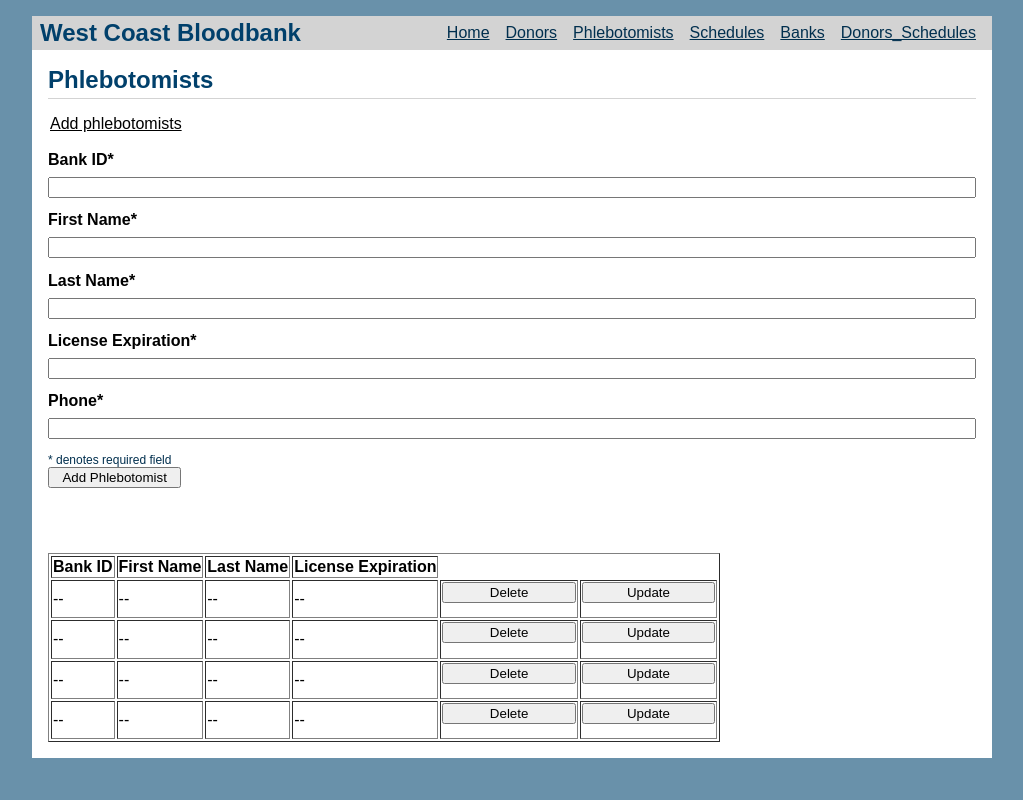
After one commit to joymicoariola/wc_bloodbank, a Flask app: page /Phlebotomists in a window 1280 px wide. The commit adds this page. Shown: the whole page, without its empty margins (128-1151 px from the left). Run offline with Flask 2, Linux system fonts and the light colour scheme; some libraries are stand-ins or nearby versions.

Commit message:
5/15/21 Project Step 4 Upload

```diff
--- a/app.py
+++ b/app.py
@@ -1,6 +1,6 @@
 from flask import Flask, render_template
 import MySQLdb as mariadb
-from db_credentials import host, user, passwd, db
+#from db_credentials import host, user, passwd, db
 import os
 
 # Configuration
@@ -40,13 +40,13 @@ people_from_app_py = [
 def index():
     return render_template("index.j2")
 
-@app.route('/donations')
-def donations():
-    return render_template("donations.j2", people=people_from_app_py)
-
 @app.route('/donors')
 def donors():
     return render_template("donors.j2", people=people_from_app_py)
+
+@app.route('/Phlebotomists')
+def phlebotomists():
+    return render_template("phlebotomists.j2", people=people_from_app_py)
 
 @app.route('/schedules')
 def schedules():
@@ -60,12 +60,8 @@ def banks():
 def donors_schedules():
     return render_template("donors_schedules.j2", people=people_from_app_py)
 
-@app.route('/time_slots')
-def time_slots():
-    return render_template("time_slots.j2", people=people_from_app_py)
-
 # Listener
 
 if __name__ == "__main__":
-    port = int(os.environ.get('PORT', 7986))
+    port = int(os.environ.get('PORT', 7985))
     app.run(host="flip1.engr.oregonstate.edu", port=port, debug=True)
--- a/templates/banks.j2
+++ b/templates/banks.j2
@@ -19,6 +19,8 @@
         <input type="text" name="state" id="state">
         <label for="zip">Zip Code*</label>
         <input type="text" name="zip" id="zip">
+        <label for="zip">Phone*</label>
+        <input type="text" name="phone" id="phone">
         <a style="font-size:12px;">* denotes required field</a>
         <input type="submit" formmethod="post" value="Add Bank">
       </form>
@@ -29,9 +31,9 @@
     <table class="dataTable" border="1">
     <thead>
     <tr>
-        <th>Bank ID</th>
         <th>Bank Name</th>
         <th>Bank Address</th>
+        <th>Phone Number</th>
     </tr>
     <tbody>
     {% for item in people %}
--- a/templates/donors.j2
+++ b/templates/donors.j2
@@ -53,10 +53,10 @@
     <table class="dataTable" border="1">
     <thead>
     <tr>
-        <th>Donor ID</th>
         <th>First Name</th>
         <th>Last Name</th>
         <th>Date of Birth</th>
+        <th>Blood Type</th>
     </tr>
     <tbody>
     {% for item in people %}
--- a/templates/index.j2
+++ b/templates/index.j2
@@ -5,17 +5,15 @@
 {% endblock %}
 
 {% block content %}
-  <h2>Donations</h2>
-    <p>Tracks donations of blood (by donor) into the blood bank. Allows the user add, delete, or update donations.</p>
   <h2>Donors</h2>
     <p>Tracks the donors that have given blood to the bloodbank. Allows the user add, delete, or update donors.</p>
+  <h2>Phlebotomists</h2>
+    <p>Tracks the phlebotomists (employees) that work at the bloodbanks. Allows the user add, delete, or update phlebotomists.</p>
   <h2>Schedules</h2>
     <p>Allows the blood bank to retain and maintain a schedule. Allows the user add, delete, or update schedules.</p>
   <h2>Banks</h2>
     <p>Allows a way for the schedule to be linked to a certain bank.</p>
   <h2>Donors_Schedules</h2>
     <p>Allows the relationships between Donors and Schedules (M:M relationship) to be added or deleted. (Pending revision)</p>
-  <h2>Time_Slots</h2>
-    <p>Allows the relationships between Donations and Schedules (1:M relationship) to be set the FK to null.</p>
 
 {% endblock %}
--- a/templates/layout.j2
+++ b/templates/layout.j2
@@ -5,12 +5,11 @@
   <h1>West Coast Bloodbank</h1>
   <ul>
     <li><a href="{{ url_for('index') }}">Home</a>
-    <li><a href="{{ url_for('donations') }}">Donations</a>
     <li><a href="{{ url_for('donors') }}">Donors</a>
+    <li><a href="{{ url_for('phlebotomists') }}">Phlebotomists</a>
     <li><a href="{{ url_for('schedules') }}">Schedules</a>
     <li><a href="{{ url_for('banks') }}">Banks</a>
     <li><a href="{{ url_for('donors_schedules') }}">Donors_Schedules</a>
-    <li><a href="{{ url_for('time_slots') }}">Time_Slots</a>
   </ul>
 </nav>
 <section class="content">
--- /dev/null
+++ b/templates/phlebotomists.j2
@@ -0,0 +1,50 @@
+{% extends 'layout.j2' %}
+
+{% block header %}
+  <h1>{% block title %}Phlebotomists{% endblock %}</h1>
+{% endblock %}
+
+{% block content %}
+    <div>
+      <form action method="post">
+        <u><legend>Add phlebotomists</legend></u>
+        <br>
+        <label for="donatedDate">Bank ID*</label>
+        <input type="text" name="bankID" id="bankID">
+        <label for="donatedDate">First Name*</label>
+        <input type="text" name="firstName" id="firstName">
+        <label for="donatedDate">Last Name*</label>
+        <input type="text" name="lastName" id="lastName">
+        <label for="donatedDate">License Expiration*</label>
+        <input type="text" name="licenseExpiration" id="licenseExpiration">
+        <label for="donatedDate">Phone*</label>
+        <input type="text" name="phone" id="phone">
+        <a style="font-size:12px;">* denotes required field</a>
+        <input type="submit" formmethod="post" value="Add Phlebotomist">
+      </form>
+    </div>
+
+    <br>
+    <br>
+
+    <table class="dataTable" border="1">
+    <thead>
+    <tr>
+        <th>Bank ID</th>
+        <th>First Name</th>
+        <th>Last Name</th>
+        <th>License Expiration</th>
+    </tr>
+    <tbody>
+    {% for item in people %}
+    <tr>
+        <td>{{item['name']}}</td>
+        <td>{{item['name']}}</td>
+        <td>{{item['location']}}</td>
+        <td>{{item['favorite_color']}}</td>
+        <td><input type="submit" formmethod="post" value="Delete"></td>
+        <td><input type="submit" formmethod="post" value="Update"></td>
+    </tr>
+    {% endfor %}
+    </table>
+{% endblock %}
--- a/templates/schedules.j2
+++ b/templates/schedules.j2
@@ -23,10 +23,10 @@
     <table class="dataTable" border="1">
     <thead>
     <tr>
-        <th>Schedule ID</th>
         <th>Bank ID</th>
         <th>Schedule Date</th>
-        <th>Time</th>
+        <th>Start Time</th>
+        <th>End Time</th>
     </tr>
     <tbody>
     {% for item in people %}
```
Also changed, not shown: templates/donations.j2 (deleted, +0 -48 lines), templates/donors_schedules.j2 (+14 -4 lines), templates/time_slots.j2 (deleted, +0 -31 lines).
